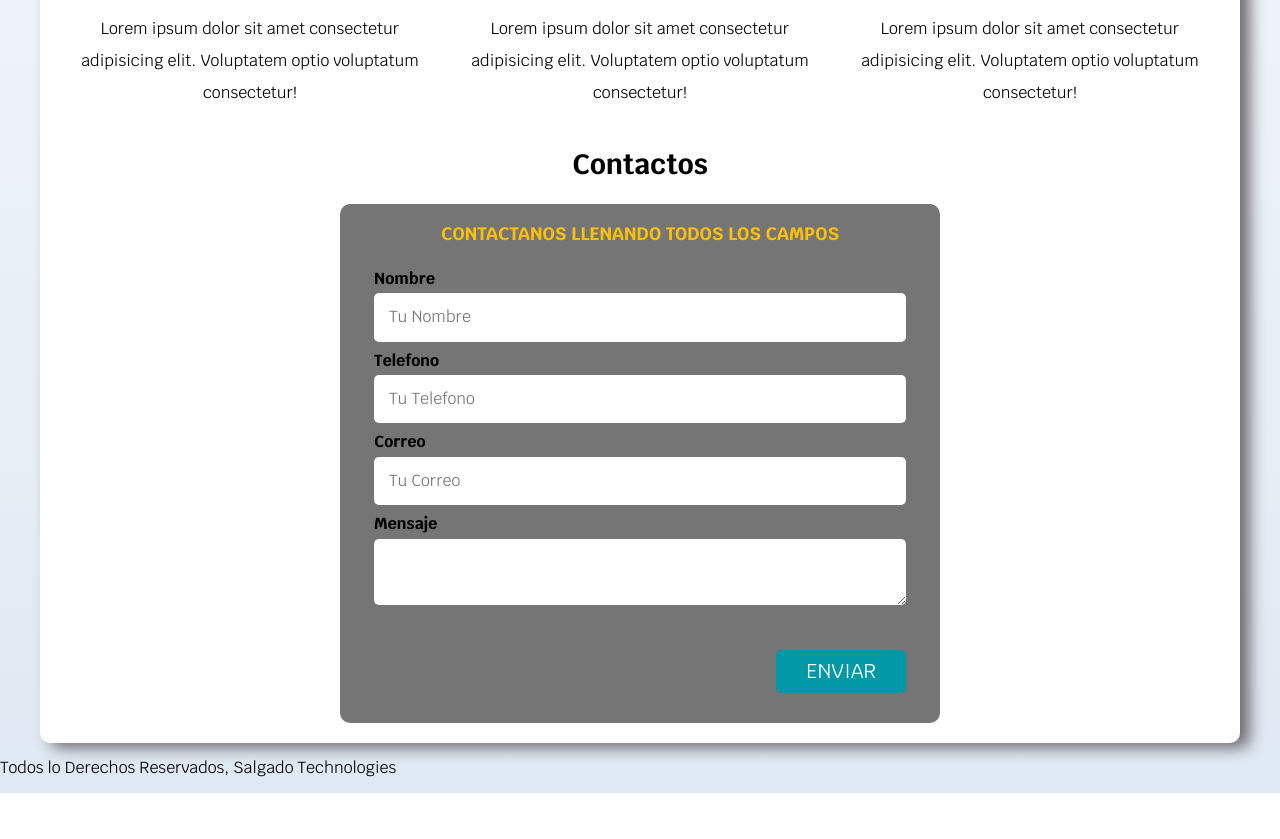
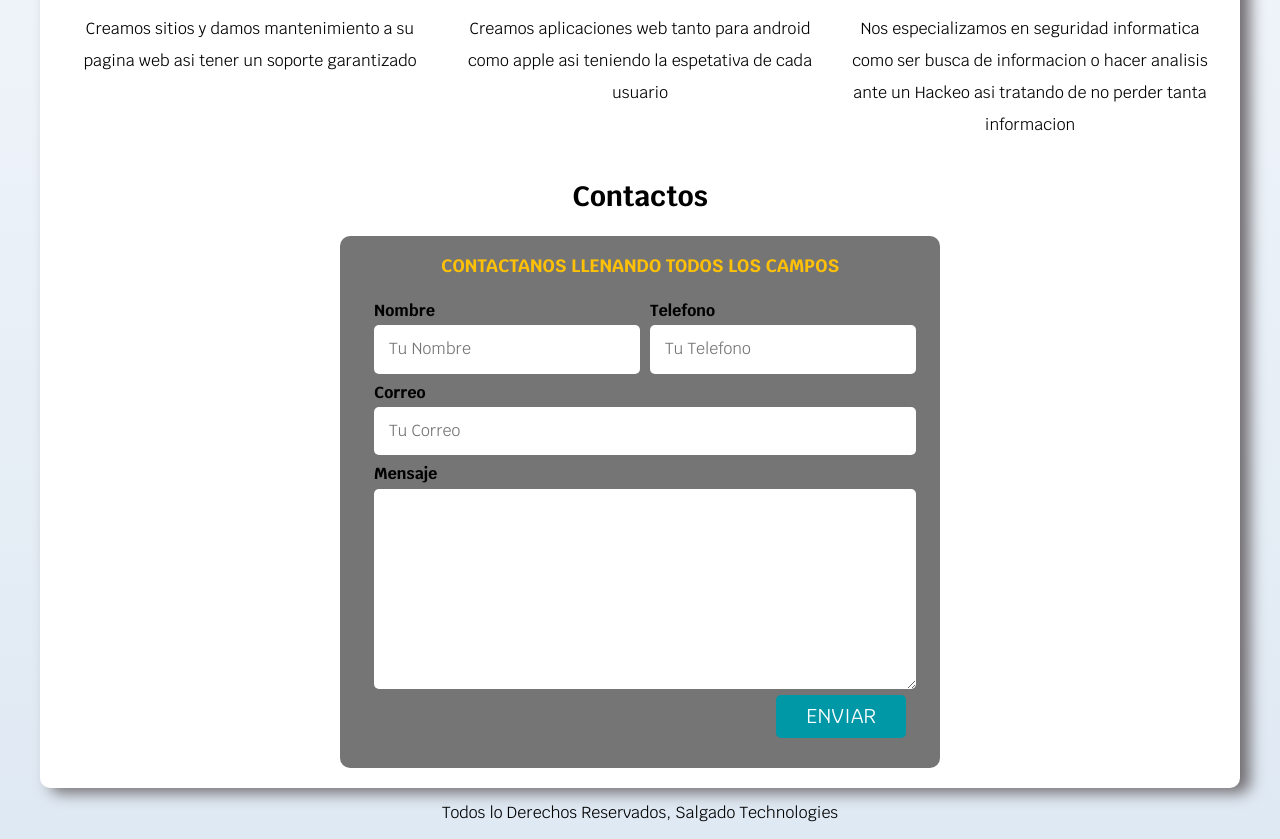
Before and after one commit to jisdisai/FormularioBasico, a plain HTML site: page index.html in a window 1280 px wide. Shown: the part 916-1755 px from the top of the page. Before the commit the page ends 1709 px from the top, so only its background shows below. Drawn offline with Linux system fonts and the light colour scheme.

Commit message:
Terminado el formulario Basico

```diff
--- a/css/styles.css
+++ b/css/styles.css
@@ -6,10 +6,20 @@
     --gris: #757575;
     --grisClaro: #dfe9f3;
   }
-
+  /* Globales */
   html {
     font-size: 62.5%;
-    box-sizing: border-box;
+    box-sizing: border-box; /* Hack para Box Model */
+    scroll-snap-type: y mandatory;
+
+  }
+
+  /* Scroll Snap */
+  .servicios,
+  .navegacion-principal,
+  .formulario{
+    scroll-snap-align: center;
+    scroll-snap-stop: always;
   }
   *,
   *:before,
@@ -237,8 +247,18 @@
     color: var(--primario);
 }
 
-.contenedor-campos{
+@media (min-width: 768px) {
+    .contenedor-campos{
+      display: grid;
+      grid-template-columns: 50% 50%;
+      grid-template-rows: auto auto 20rem;
+      column-gap: 1rem;
+    }
 
+    .campo:nth-child(3),
+    .campo:nth-child(4){
+      grid-column: 1 / 3;
+    }
 }
 
 .campo{
@@ -254,9 +274,17 @@
 
 }
 
+.campo textarea{
+  height: 20rem;
+}
+
 .input-text{
     width:100%;
     border: none;
     padding: 1.5rem;
     border-radius: .5rem;
 }
+
+.footer{
+  text-align: center;
+}
--- a/index.html
+++ b/index.html
@@ -33,8 +33,8 @@
         <div class="contenido-hero">
 
 
-            <h2 class="titulo">Desarrollo y Diseño Web
-                <span>Lo mejor en diseño</span></h2>
+            <h2 class="titulo"> Diseño y Desarrollo web
+                <span>Lo mejor en diseño y seguridad informatica</span></h2>
 
                 <svg xmlns="http://www.w3.org/2000/svg" class="icon icon-tabler icon-tabler-map-pin" width="88" height="88" viewBox="0 0 24 24" stroke-width="1.5" stroke="#FFC107" fill="none" stroke-linecap="round" stroke-linejoin="round">
                     <path stroke="none" d="M0 0h24v24H0z" fill="none"/>
@@ -67,11 +67,11 @@
                     </svg>
                 </div>
 
-                <p>Lorem ipsum dolor sit amet consectetur adipisicing elit. Voluptatem optio voluptatum consectetur!</p>
+                <p>Creamos sitios y damos mantenimiento a su pagina web asi tener un soporte garantizado</p>
                 </section>
 
                 <section class = "servicio">
-                    <h3>Aplicaciones Web</h3>
+                    <h3>Aplicaciones Moviles</h3>
 
                     <div class = "iconos">
 
@@ -94,11 +94,11 @@
                         </svg>
                     </div>
 
-                    <p>Lorem ipsum dolor sit amet consectetur adipisicing elit. Voluptatem optio voluptatum consectetur!</p>
+                    <p>Creamos aplicaciones web tanto para android como apple asi teniendo la espetativa de cada usuario  </p>
                 </section>
 
                <section class = "servicio">
-                    <h3>E-Comemerse</h3>
+                    <h3>CyberSeguridad</h3>
                 <div class = "iconos">
                         <svg xmlns="http://www.w3.org/2000/svg" class="icon icon-tabler icon-tabler-credit-card" width="40" height="40" viewBox="0 0 24 24" stroke-width="1.5" stroke="#000000" fill="none" stroke-linecap="round" stroke-linejoin="round">
                             <path stroke="none" d="M0 0h24v24H0z" fill="none"/>
@@ -108,7 +108,7 @@
                             <line x1="11" y1="15" x2="13" y2="15" />
                         </svg>
                 </div>
-                    <p>Lorem ipsum dolor sit amet consectetur adipisicing elit. Voluptatem optio voluptatum consectetur!</p>
+                    <p>Nos especializamos en seguridad informatica como ser busca de informacion o hacer analisis ante un Hackeo asi tratando de no perder tanta informacion</p>
                 </section>
             </div> <!-- fin de servicios -->
 
@@ -157,7 +157,7 @@
 
 </main>
 
-    <footer>
+    <footer class="footer" >
         <p>Todos lo Derechos Reservados, Salgado Technologies</p>
     </footer>
 
```
